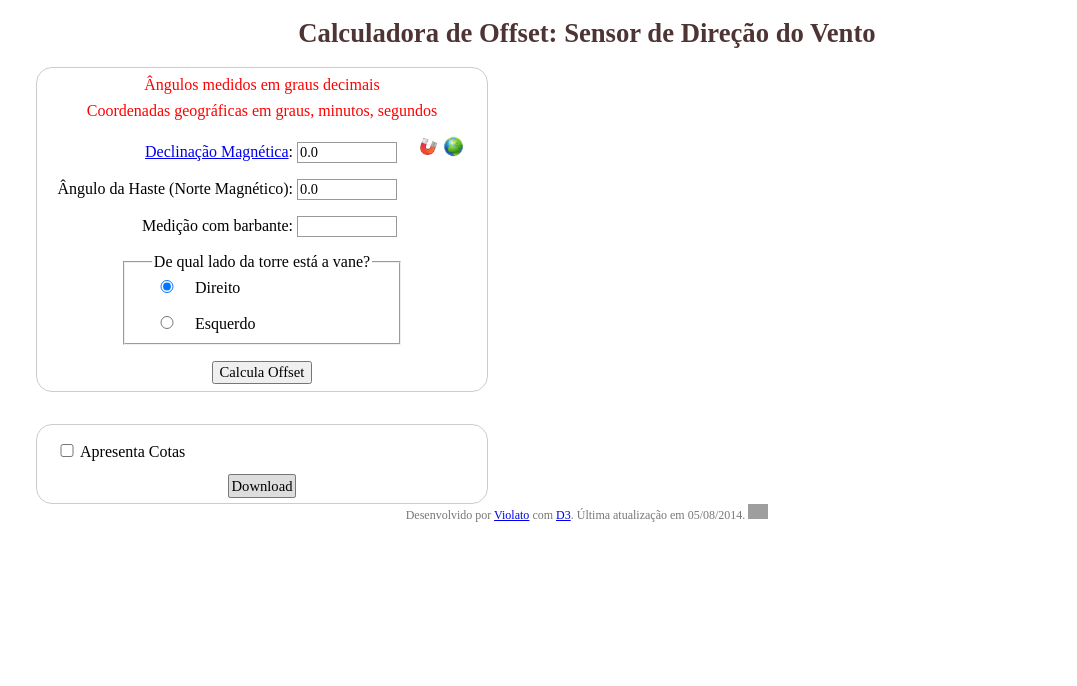
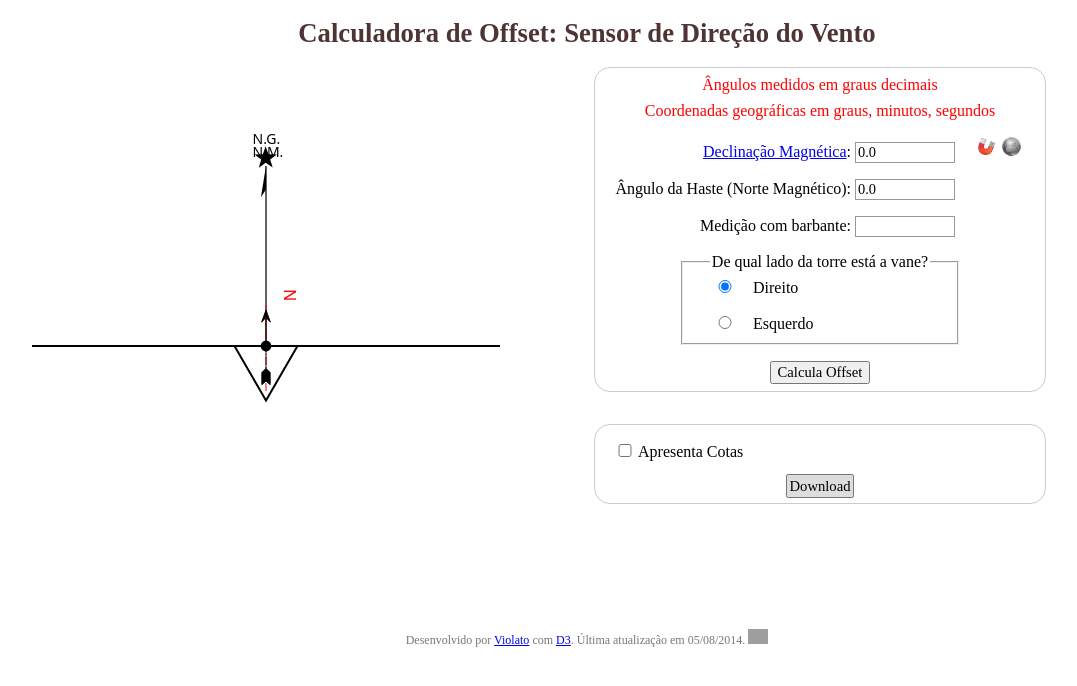
Before and after one commit to gviolato/gviolato.github.io, a plain HTML site: page vaned3/calcoffset.html in a window 1280 px wide. Shown: the whole page, without its empty margins (53-1130 px from the left). Drawn offline with nearby package versions, Linux system fonts and the light colour scheme; grey boxes are pictures that could not be loaded; a web font is replaced by a local one.

Commit message:
Chamando a lib d3 correta

```diff
--- a/vaned3/calcoffset.html
+++ b/vaned3/calcoffset.html
@@ -2,7 +2,7 @@
 <html>
   <head>
     <meta charset="UTF-8">
-    <script type="text/javascript" src="./d3/d3.min.js"></script>
+    <script type="text/javascript" src="http://d3js.org/d3.v3.min.js"></script>
     <title>Offset-Vane</title>
     <link rel="stylesheet" href="./style.css">
   </head>
```
